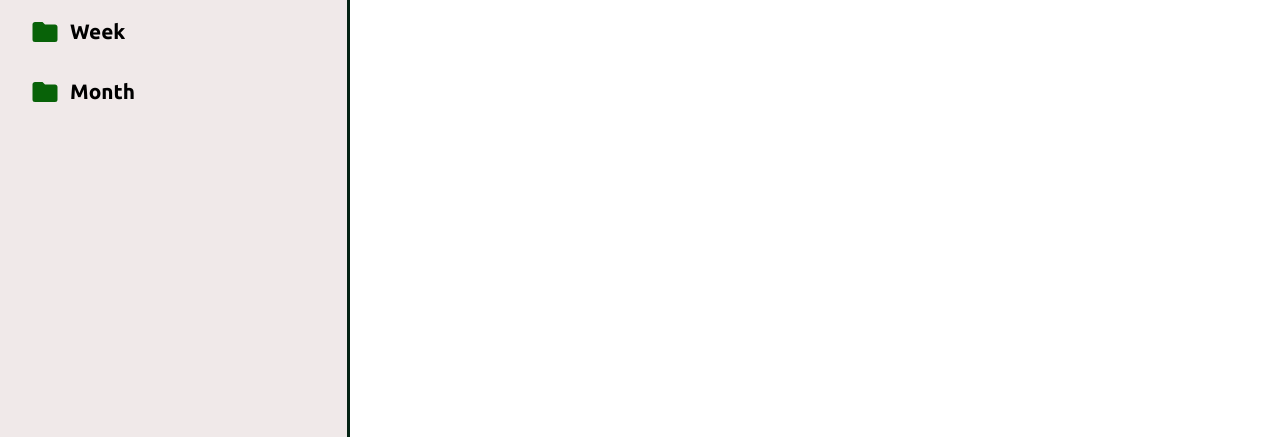
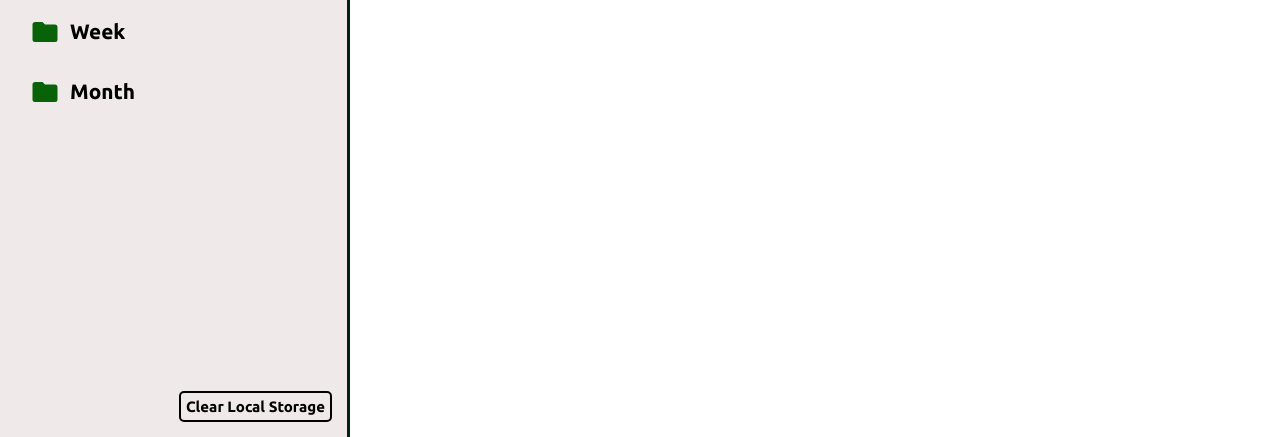
Before and after one commit to AndyKhandy/todo_list, a website built with webpack: page src/template.html in a window 1280 px wide. Shown: the part 383-820 px from the top of the page. Built offline with nearby package versions, Linux system fonts and the light colour scheme; a web font is replaced by a local one.

Commit message:
Add clear local storage in case someone wants to restart

```diff
--- a/src/index.js
+++ b/src/index.js
@@ -27,3 +27,10 @@ export function removeSideBar()
 {
     sidebar.classList.remove("active");
 }
+
+//DELETE LOCAL STORAGE
+const clearStorage = document.querySelector("#clearStorage")
+
+clearStorage.addEventListener("click", ()=>{
+    localStorage.clear();
+})
--- a/src/style.css
+++ b/src/style.css
@@ -40,6 +40,19 @@
 
 body{
      font-family: "Ubuntu";
+}
+
+#clearStorage {
+    position: absolute;
+    bottom: 15px;
+    right:15px;
+    transition: 1s;
+}
+
+#clearStorage:hover {
+    background-color:red;
+    color: white;
+    transform: scale(1.1);
 }
 
 h2{
@@ -188,7 +201,7 @@ dialog h1 {
     gap: 20px;
 }
 
-button {
+button, #clearStorage {
     font-family: inherit;
     font-weight: bold;
     padding: 5px;
@@ -216,6 +229,7 @@ button {
     padding: 20px;
     gap: 50px;
     overflow-y:auto;
+    position: relative;
 }
 
 
--- a/src/template.html
+++ b/src/template.html
@@ -127,6 +127,8 @@
                 </button>
                 </div>
 
+                <button id="clearStorage">Clear Local Storage</button>
+
             </div>
 
             <div class="sidebar-others-section flex flex-col">
```
